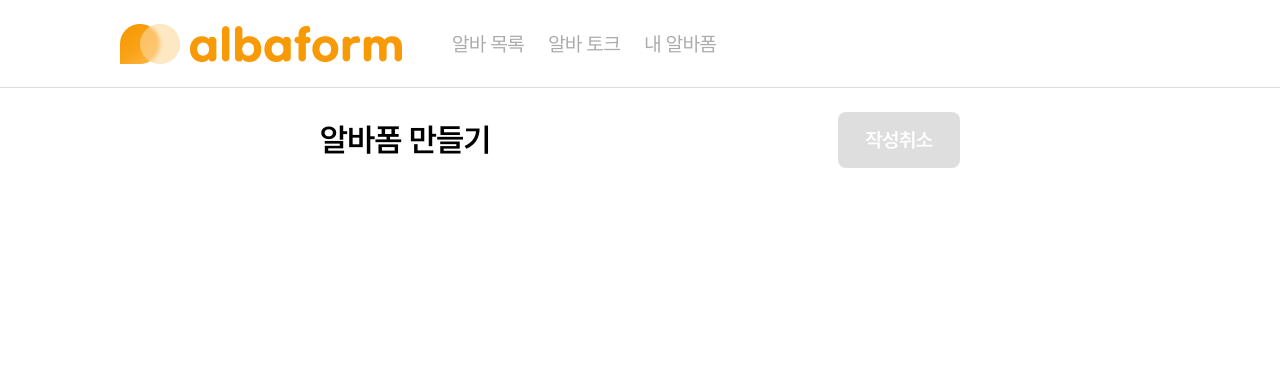
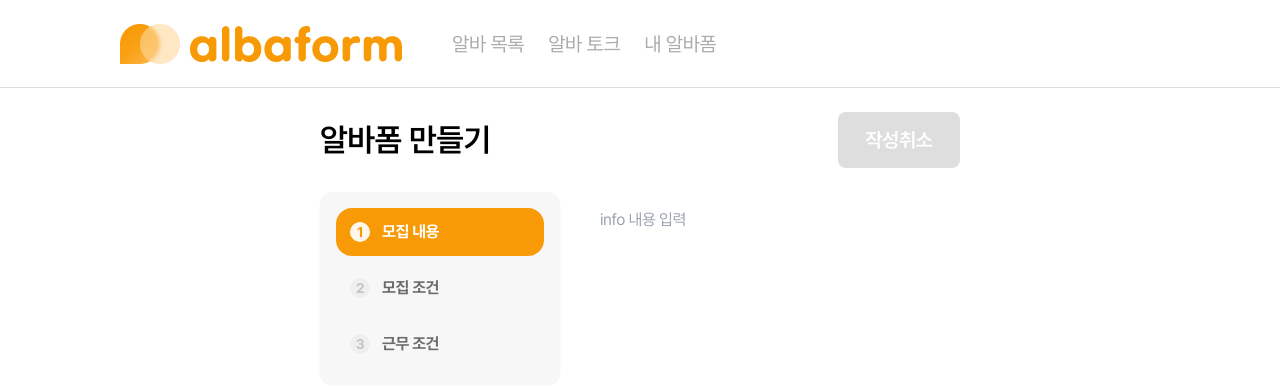
Before and after one commit to y5037/albaform-deploy, a Next.js app: page /createAlbaform in a window 1280 px wide. Shown: the top 392 px of the page. Built offline with nearby package versions, Linux system fonts and the light colour scheme.

Commit message:
feat: selector컴포넌트 생성

```diff
--- a/package.json
+++ b/package.json
@@ -15,6 +15,7 @@
     "axios": "^1.9.0",
     "framer-motion": "^12.9.4",
     "js-cookie": "^3.0.5",
+    "lucide-react": "^0.508.0",
     "next": "15.3.1",
     "react": "^19.0.0",
     "react-dom": "^19.0.0",
--- a/src/app/createAlbaform/components/CustomButton.tsx
+++ b/src/app/createAlbaform/components/CustomButton.tsx
@@ -80,17 +80,7 @@ const variant = {
   `,
 };
 
-const StyledButton = styled.button<CustomButtonProps>`
-  text-align: center;
-  font-weight: 600;
-  border-radius: 8px;
-  transition: all 0.2s;
-  cursor: pointer;
-
-  ${(props) => size[props.size || 'small']}
-  ${(props) => variant[props.variant || 'primary']}
-`;
-
+// 커스텀 버튼 컴포넌트
 export default function CustomButton({
   children,
   size = 'small',
@@ -103,3 +93,15 @@ export default function CustomButton({
     </StyledButton>
   );
 }
+
+// 스타일드 컴포넌트
+const StyledButton = styled.button<CustomButtonProps>`
+  text-align: center;
+  font-weight: 600;
+  border-radius: 8px;
+  transition: all 0.2s;
+  cursor: pointer;
+
+  ${(props) => size[props.size || 'small']}
+  ${(props) => variant[props.variant || 'primary']}
+`;
--- /dev/null
+++ b/src/app/createAlbaform/components/StepSelector.tsx
@@ -0,0 +1,182 @@
+'use client';
+
+import React, { useState } from 'react';
+import { ChevronDown, ChevronUp } from 'lucide-react';
+import styled from 'styled-components';
+
+interface StepSelectorProps {
+  currentStep: 'info' | 'condition' | 'work';
+  setCurrentStep: (step: 'info' | 'condition' | 'work') => void;
+  isStepInProgress: (step: 'info' | 'condition' | 'work') => boolean;
+}
+
+const steps = [
+  { key: 'info', label: '모집 내용', index: 1 },
+  { key: 'condition', label: '모집 조건', index: 2 },
+  { key: 'work', label: '근무 조건', index: 3 },
+] as const;
+
+export default function StepSelector({
+  currentStep,
+  setCurrentStep,
+  isStepInProgress,
+}: StepSelectorProps) {
+  const [open, setOpen] = useState(false);
+
+  return (
+    <>
+      {/* 데스크탑: 사이드바 */}
+      <div
+        className='
+          hidden lg:flex flex-col gap-2
+          p-4 w-60 bg-[#F7F7F7] rounded-xl shadow-sm'
+      >
+        {steps.map(({ key, label, index }) => (
+          <StepButton
+            key={key}
+            selected={currentStep === key}
+            onClick={() => setCurrentStep(key)}
+          >
+            <StepLabel>
+              <StepIndex selected={currentStep === key}>{index}</StepIndex>
+              {label}
+            </StepLabel>
+            {isStepInProgress(key) && (
+              <WritingBadge selected={currentStep === key}>작성중</WritingBadge>
+            )}
+          </StepButton>
+        ))}
+      </div>
+
+      {/* 테블릿 + 모바일 : 드롭다운 */}
+      <div className='block lg:hidden w-full mb-4'>
+        <DropdownContainer>
+          <DropdownHeader selected onClick={() => setOpen(!open)}>
+            <span>
+              <StepIndex selected>
+                {steps.find((s) => s.key === currentStep)?.index}
+              </StepIndex>
+              {steps.find((s) => s.key === currentStep)?.label}
+              {isStepInProgress(currentStep) && (
+                <WritingBadge selected>작성중</WritingBadge>
+              )}
+            </span>
+            {open ? (
+              <ChevronUp size={24} color='white' />
+            ) : (
+              <ChevronDown size={24} color='white' />
+            )}
+          </DropdownHeader>
+
+          {open && (
+            <DropdownList>
+              {steps
+                .filter((s) => s.key !== currentStep)
+                .map(({ key, label, index }) => (
+                  <DropdownItem
+                    key={key}
+                    onClick={() => {
+                      setCurrentStep(key);
+                      setOpen(false);
+                    }}
+                  >
+                    <StepIndex>{index}</StepIndex>
+                    {label}
+                    {isStepInProgress(key) && (
+                      <WritingBadge>작성중</WritingBadge>
+                    )}
+                  </DropdownItem>
+                ))}
+            </DropdownList>
+          )}
+        </DropdownContainer>
+      </div>
+    </>
+  );
+}
+
+//  데스크탑 => < 수정해야함!!!!!! >
+const StepButton = styled.button<{ selected: boolean }>`
+  background-color: ${({ selected }) => (selected ? '#F89A05' : '#F7F7F7')};
+  color: ${({ selected }) => (selected ? 'var(--white)' : '#6b6b6b')};
+  font-size: 16px;
+  font-weight: 700;
+  height: 28px;
+  padding: 10px 14px;
+  border-radius: 16px;
+  cursor: pointer;
+  display: flex;
+  justify-content: space-between;
+  align-items: center;
+`;
+const StepLabel = styled.span`
+  display: flex;
+  align-items: center;
+`;
+
+//  데스크탑 + 테블릿 : 반응형 작업 해야함!!!!!!
+const StepIndex = styled.span<{ selected?: boolean }>`
+  background-color: ${({ selected }) => (selected ? '#fff7eb' : '#EFEFEF')};
+  color: ${({ selected }) => (selected ? '#f89a05' : '#C4C4C4')};
+  font-size: 14px;
+  font-weight: 700;
+  width: 20px;
+  height: 20px;
+  margin-right: 12px;
+  border-radius: 50%;
+  display: inline-flex;
+  justify-content: center;
+  align-items: center;
+`;
+const WritingBadge = styled.span<{ selected?: boolean }>`
+  background-color: ${({ selected }) =>
+    selected ? '#FBAF37' : 'var(--white)'};
+  color: ${({ selected }) => (selected ? 'var(--white)' : '#ABABAB')};
+  font-size: 12px;
+  padding: 4px 8px;
+  margin-left: 12px;
+  border: ${({ selected }) =>
+    selected ? '1px solid var(--white)' : '1px solid #DEDEDE'};
+  border-radius: 100px;
+`;
+
+//  테블릿 + 모바일 : 드롭다운
+const DropdownContainer = styled.div`
+  font-size: 14px;
+  font-weight: 700;
+  width: 100%;
+  border: 1px solid #e6e6e6;
+  border-radius: 16px;
+`;
+
+const DropdownHeader = styled.div<{ selected?: boolean }>`
+  background-color: ${({ selected }) =>
+    selected ? '#F89A05' : 'var(--white)'};
+  color: ${({ selected }) => (selected ? 'var(--white)' : '6b6b6b')};
+  width: 100%;
+  padding: 12px 24px;
+  border-radius: 16px;
+  display: flex;
+  justify-content: space-between;
+  align-items: center;
+  cursor: pointer;
+`;
+
+const DropdownList = styled.div`
+  background-color: white;
+  overflow: hidden;
+  border-radius: 16px;
+`;
+
+const DropdownItem = styled.div`
+  color: #6b6b6b;
+  padding: 12px 24px;
+  border-radius: 16px;
+  display: flex;
+  align-items: center;
+  cursor: pointer;
+
+  &:hover {
+    background-color: #f3f4f6;
+  }
+`;
--- a/src/app/createAlbaform/page.tsx
+++ b/src/app/createAlbaform/page.tsx
@@ -1,19 +1,68 @@
+'use client';
+
+import { useState } from 'react';
 import CustomButton from './components/CustomButton';
+import StepSelector from './components/StepSelector';
 
 export default function CreateForm() {
+  const [currentStep, setCurrentStep] = useState<'info' | 'condition' | 'work'>(
+    'info',
+  );
+
+  // 각 단계별 작성 상태 저장 (예시용. 실제로는 각 step 내용 입력 상태 기반으로 로직 구현)
+  const [formData, setFormData] = useState({
+    info: '',
+    condition: '',
+    work: '',
+  });
+
+  const isStepInProgress = (step: 'info' | 'condition' | 'work') => {
+    return formData[step].trim().length > 0;
+  };
+
   return (
     <>
-      <div className='flex justify-between items-center max-w-[327px] pt-[84px] mx-auto md:pt-[112px] lg:max-w-[640px]'>
+      {/* 상단 제목 + 버튼 */}
+      <div
+        className='
+          flex justify-between items-center max-w-[327px] pt-[84px] mx-auto
+          md:pt-[112px] lg:max-w-[640px]'
+      >
         <h1
           className='
-          font-semibold text-[20px] leading-[32px]
-          lg:text-[32px] lg:leading-[46px]
-        '
+            font-semibold text-[20px] leading-[32px]
+            lg:text-[32px] lg:leading-[46px]
+          '
         >
           알바폼 만들기
         </h1>
         <CustomButton>작성취소</CustomButton>
       </div>
+
+      {/* 단계 선택 영역 */}
+      <div
+        className='
+          max-w-[327px] mx-auto mt-6
+          lg:flex lg:gap-6 lg:max-w-[640px]'
+      >
+        <StepSelector
+          currentStep={currentStep}
+          setCurrentStep={setCurrentStep}
+          isStepInProgress={isStepInProgress}
+        />
+
+        {/* 오른쪽에 현재 단계별 내용 표시 (테스트용) */}
+        <div className='flex-1 mt-4 lg:mt-0'>
+          <textarea
+            value={formData[currentStep]}
+            onChange={(e) =>
+              setFormData({ ...formData, [currentStep]: e.target.value })
+            }
+            placeholder={`${currentStep} 내용 입력`}
+            className='w-full h-40 p-4 border rounded-md'
+          />
+        </div>
+      </div>
     </>
   );
 }
```
Also changed, not shown: 1 other file (tests, documents, lock files or other folders).
